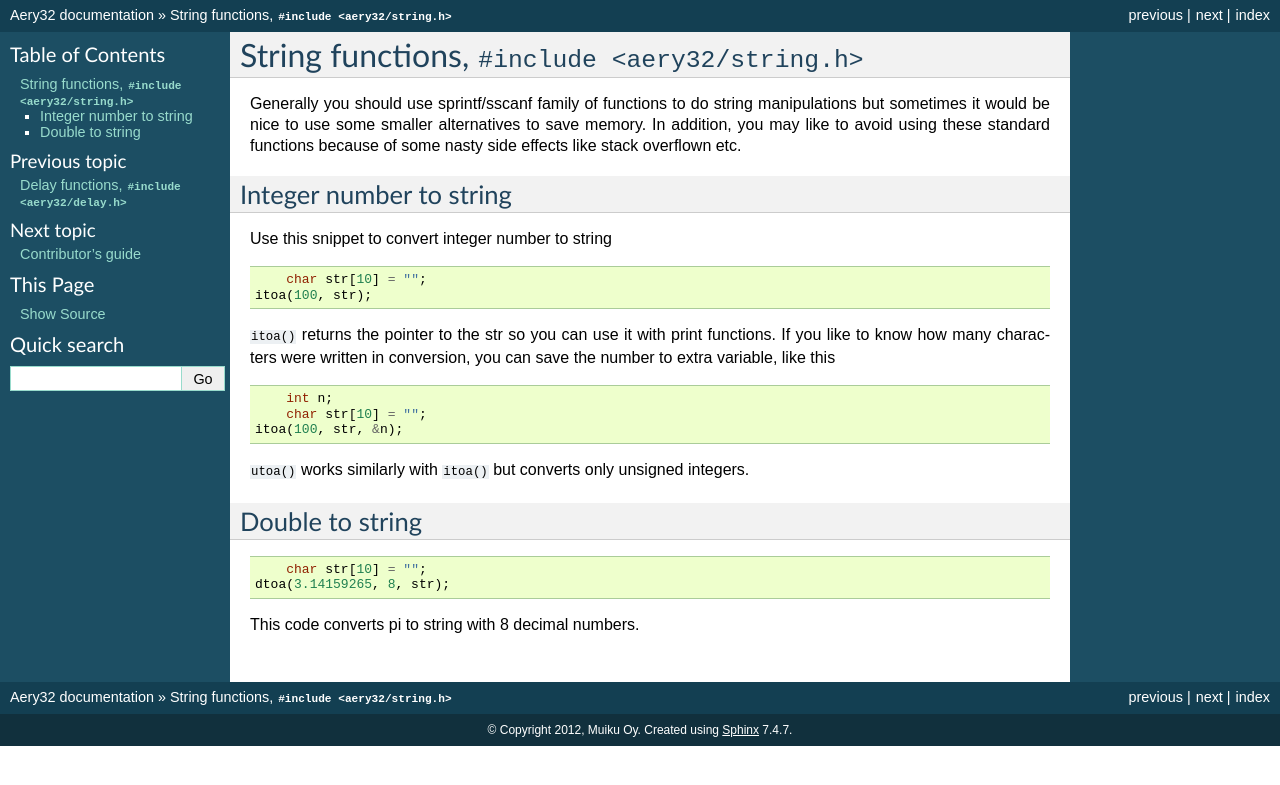
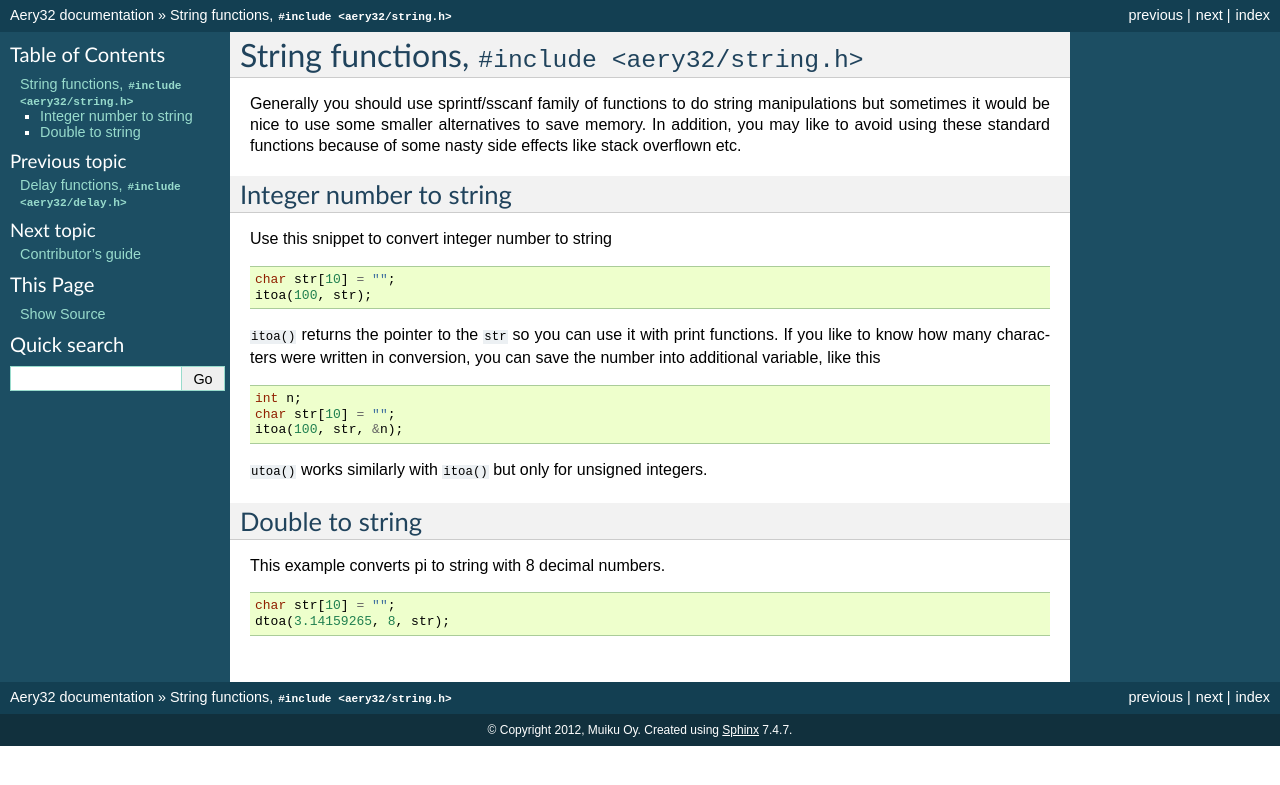
Before and after one commit to aery32/aery32-refguide, a Sphinx documentation site: the page built from source/string_functions.rst, in a window 1280 px wide. Shown: the top 785 px of the page. Built offline with Sphinx 7.4.7, drawn with Linux system fonts in a browser that asks for light colours.

Commit message:
Minor improvements in text

```diff
--- a/source/string_functions.rst
+++ b/source/string_functions.rst
@@ -10,25 +10,25 @@ Use this snippet to convert integer number to string
 
 .. code-block:: c++
 
-	char str[10] = "";
+    char str[10] = "";
     itoa(100, str);
 
-``itoa()`` returns the pointer to the str so you can use it with print functions. If you like to know how many characters were written in conversion, you can save the number to extra variable, like this
+``itoa()`` returns the pointer to the ``str`` so you can use it with print functions. If you like to know how many characters were written in conversion, you can save the number into additional variable, like this
 
 .. code-block:: c++
 
-	int n;
-	char str[10] = "";
+    int n;
+    char str[10] = "";
     itoa(100, str, &n);
 
-``utoa()`` works similarly with ``itoa()`` but converts only unsigned integers.
+``utoa()`` works similarly with ``itoa()`` but only for unsigned integers.
 
 Double to string
 ----------------
 
+This example converts pi to string with 8 decimal numbers.
+
 .. code-block:: c++
 
-	char str[10] = "";
+    char str[10] = "";
     dtoa(3.14159265, 8, str);
-
-This code converts pi to string with 8 decimal numbers.
```
